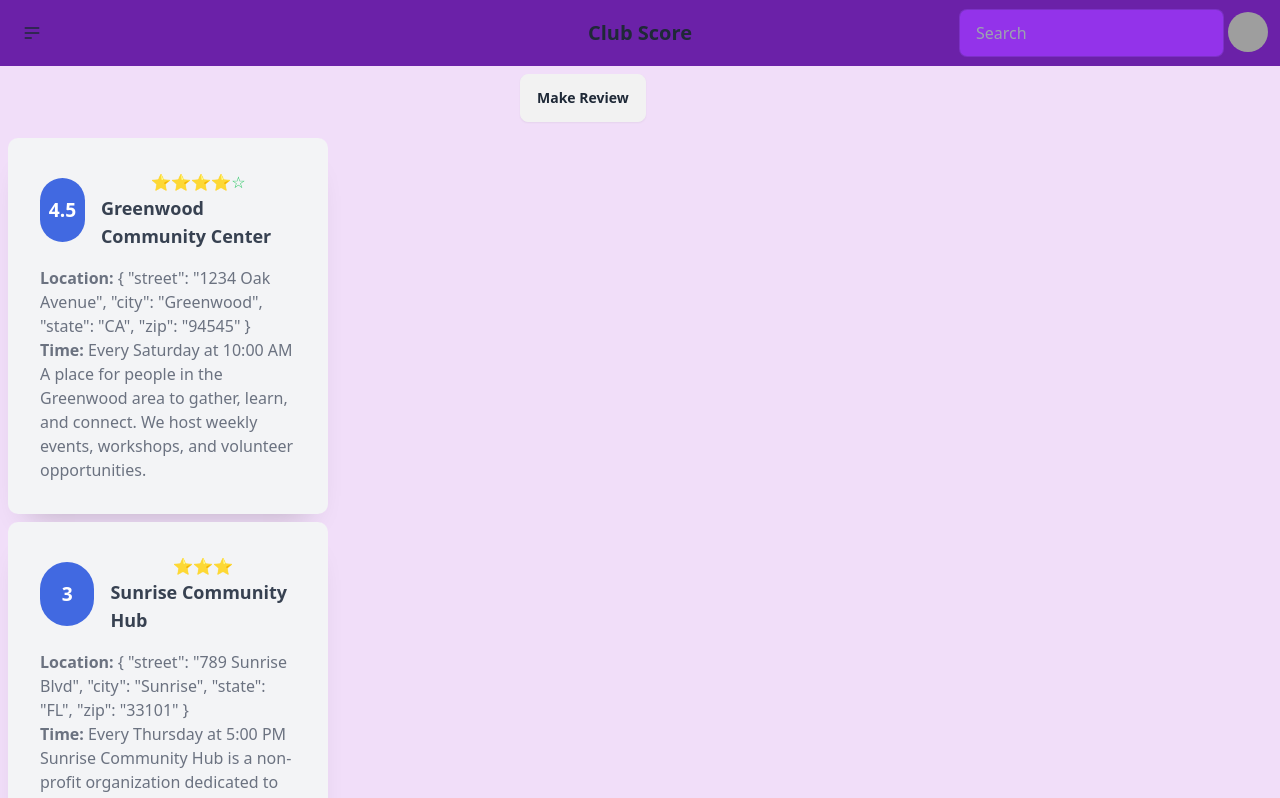
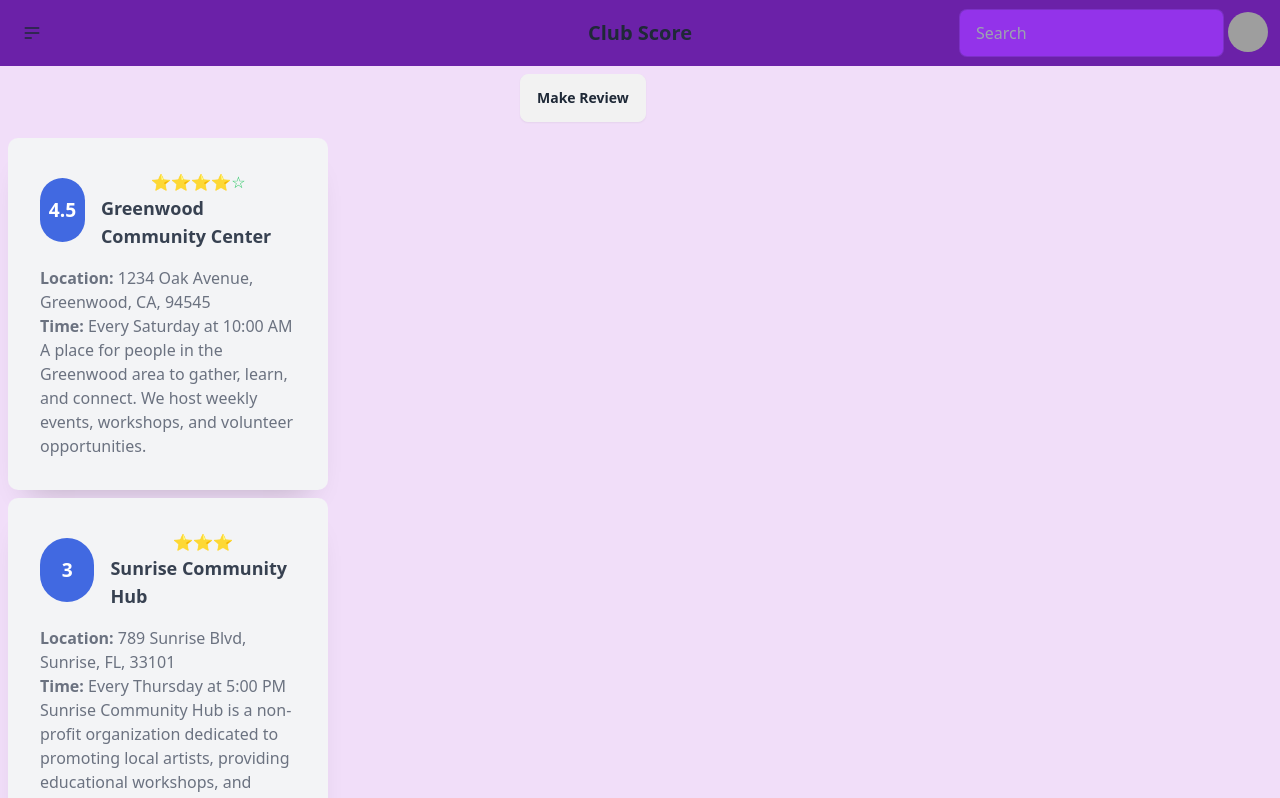
Before and after one commit to Youssup/CommUnity, a Vue app in the folder client/: page /clubs in a window 1280 px wide. Shown: the top 798 px of the page. Built offline with nearby package versions, Linux system fonts and the light colour scheme; grey boxes are pictures that could not be loaded.

Commit message:
adding more stuff

```diff
--- a/client/src/components/ClubCard.vue
+++ b/client/src/components/ClubCard.vue
@@ -29,7 +29,7 @@ const {comms} =props
       </div>
     </div>
     <ul class="message">
-      <p><b>Location: </b>{{ comms.address }}</p>
+      <p><b>Location: </b>{{ comms.address.street }}, {{ comms.address.city }}, {{ comms.address.state }}, {{ comms.address.zip }}</p>
       <p><b>Time: </b>{{ comms.meetingTime }}</p>
       <p>{{ comms.description }}</p>
     </ul>
--- a/client/src/components/ClubProf.vue
+++ b/client/src/components/ClubProf.vue
@@ -24,7 +24,7 @@ const currentComm=refComms()
         <!-- Profile Stats -->
         <div class="flex justify-around mt-6 text-gray-700">
           <div>
-            <p class="text-xl font-semibold">{{ profile.comms.address }}</p>
+            <p class="text-xl font-semibold">{{ profile.comms.address.street }}, {{ profile.comms.address.city }}, {{ profile.comms.address.state }}, {{ profile.comms.address.zip }}</p>
             <p class="text-base text-gray-500">Location</p>
           </div>
           <div>
--- a/client/src/components/NavBar.vue
+++ b/client/src/components/NavBar.vue
@@ -28,7 +28,6 @@ import { exitComms } from '@/models/commsData';
         <RouterLink to="/" class="navbar-item" @click="exitComms()"><li><a>Homepage</a></li></RouterLink>
         <RouterLink to="/clubs" class="navbar-items" @click="exitComms()"><li ><a>Clubs</a></li></RouterLink>
         <RouterLink to="/events" class="navbar-items" @click="exitComms()"><li><a>Events</a></li></RouterLink>
-        <RouterLink to="/clubPro" class="navbar-items"><li><a>Profile</a></li></RouterLink>
       </ul>
     </div>
   </div>
--- a/client/src/pages/clubsPage.vue
+++ b/client/src/pages/clubsPage.vue
@@ -2,15 +2,15 @@
 import { ref } from "vue";
 import ClubCard from"../components/ClubCard.vue"
 import review from "../components/MakeReview.vue"
-import userReview from "../components/ReviewCard.vue"
+//import userReview from "../components/ReviewCard.vue"
 
-import { refComms} from "@/models/commsData";
+//import { refComms} from "@/models/commsData";
 import { getAll, type Community } from "@/models/Communities";
 
 const comms = ref<Community[]>([])
 comms.value = getAll().data
 
-const currentComm= refComms()
+//const currentComm= refComms()
 
 </script>
 
```
